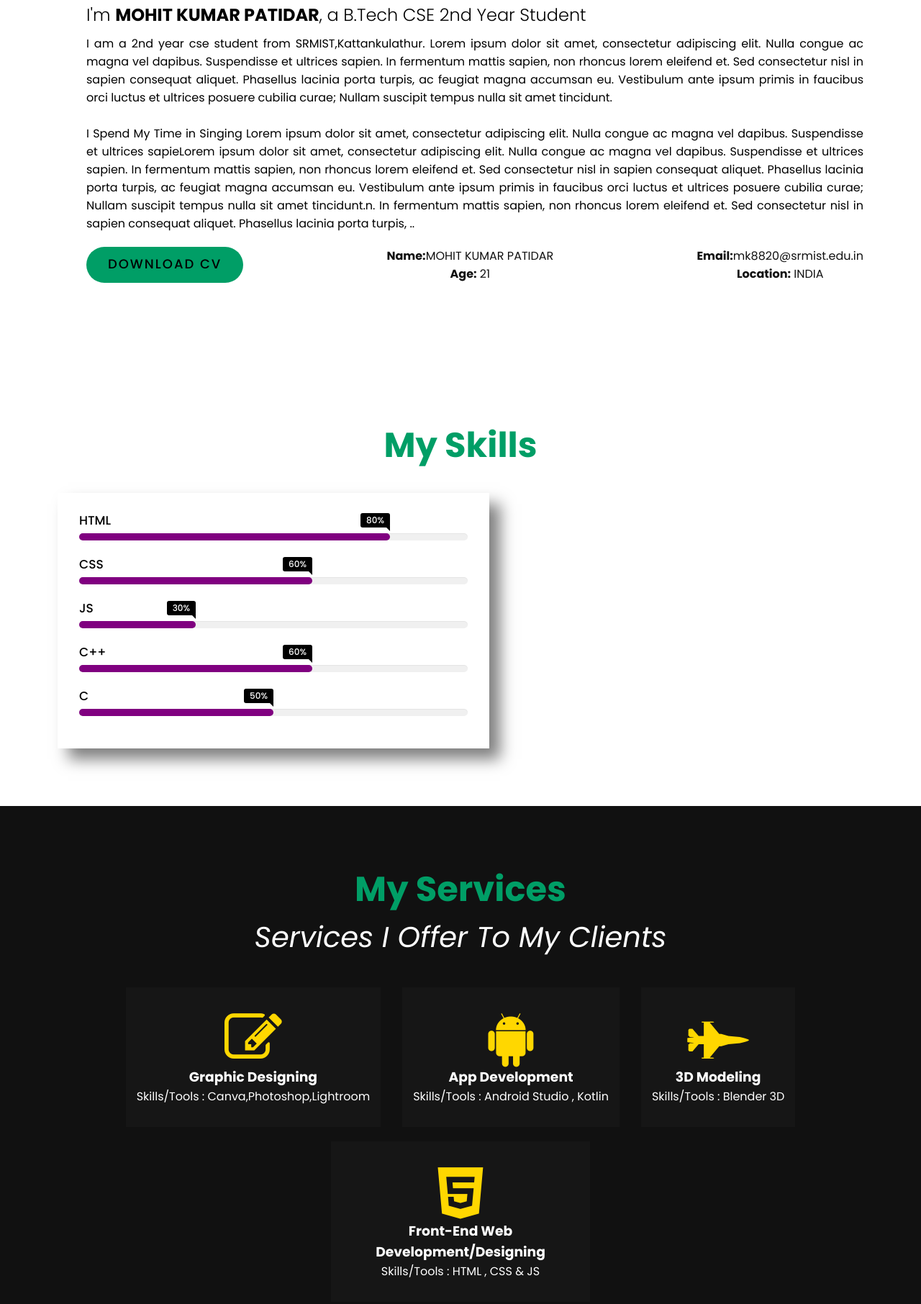
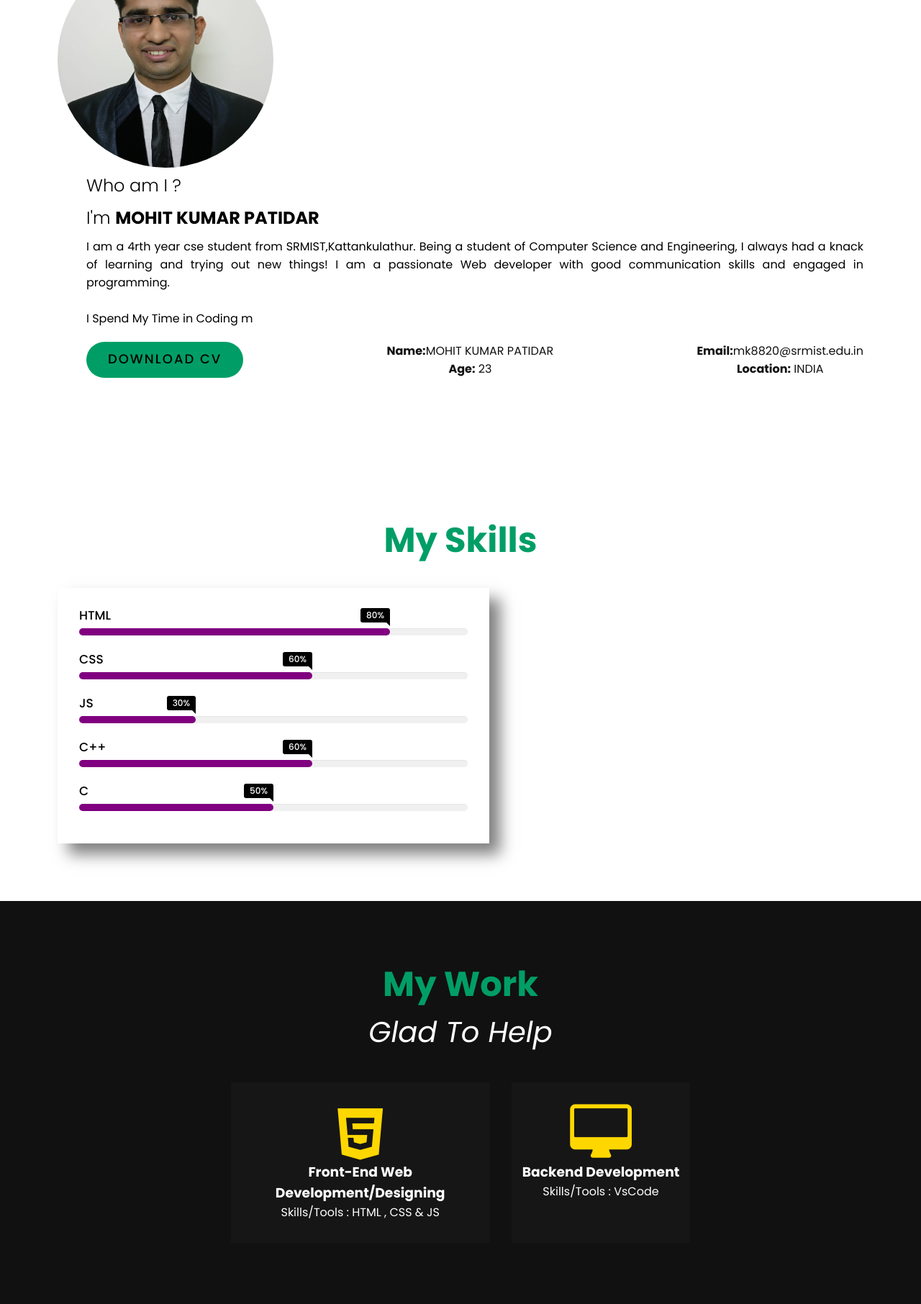
Before and after one commit to MOHIT-PATIDAR9337/Mohit_PortFolio, a plain HTML site: page index.html in a window 1280 px wide. Shown: the part 1109-2921 px from the top of the page at 72% size. Drawn offline with Linux system fonts and the light colour scheme; a script that the page names is missing.

Commit message:
Update index.html

```diff
--- a/index.html
+++ b/index.html
@@ -37,22 +37,20 @@
             </div>
             <div class="content">
                 <div class="w50">
-                    <img src="1.jpg" alt="Profile Photo" class="propic">
+                    <img src="mohit.jpg" alt="Profile Photo" class="propic">
                     <div class="contentBx w50">
                         <h2>Who am I ?</h2>
-                        <h2>I'm <b>MOHIT KUMAR PATIDAR</b>, a B.Tech CSE 2nd Year Student</h2>
-                        <p>I am a 2nd year cse student from SRMIST,Kattankulathur.
-                          Lorem ipsum dolor sit amet, consectetur adipiscing elit. Nulla congue ac magna vel dapibus. Suspendisse et ultrices sapien. In fermentum mattis sapien, non rhoncus lorem eleifend et. Sed consectetur nisl in sapien consequat aliquet. Phasellus lacinia porta turpis, ac feugiat magna accumsan eu. Vestibulum ante ipsum primis in faucibus orci luctus et ultrices posuere cubilia curae; Nullam suscipit tempus nulla sit amet tincidunt.
-
+                        <h2>I'm <b>MOHIT KUMAR PATIDAR</b></h2>
+                        <p>I am a 4rth year cse student from SRMIST,Kattankulathur. Being a student of Computer Science and Engineering, I always had a knack of learning and trying out new things! I am a passionate Web developer with good communication skills and engaged in  programming.
 
                         </p><br>
-                        <p>I Spend My Time in Singing
-                            Lorem ipsum dolor sit amet, consectetur adipiscing elit. Nulla congue ac magna vel dapibus. Suspendisse et ultrices sapieLorem ipsum dolor sit amet, consectetur adipiscing elit. Nulla congue ac magna vel dapibus. Suspendisse et ultrices sapien. In fermentum mattis sapien, non rhoncus lorem eleifend et. Sed consectetur nisl in sapien consequat aliquet. Phasellus lacinia porta turpis, ac feugiat magna accumsan eu. Vestibulum ante ipsum primis in faucibus orci luctus et ultrices posuere cubilia curae; Nullam suscipit tempus nulla sit amet tincidunt.n. In fermentum mattis sapien, non rhoncus lorem eleifend et. Sed consectetur nisl in sapien consequat aliquet. Phasellus lacinia porta turpis, .. </p>
+                        <p>I Spend My Time in Coding
+                             m
                             <div class="heading bottom">
-                                <a href="Mohit PatidarCurriculum Vitae.doc" target="_blank" class="btn round">DOWNLOAD CV</a>
+                                <a href="https://drive.google.com/file/d/1zMBshKT5ZYcAPqoOWSITpGtOnmfcymMC/view" target="_blank" class="btn round">DOWNLOAD CV</a>
                                 <div class="bt">
                                     <b>Name:</b>MOHIT KUMAR PATIDAR<br>
-                                    <b>Age:</b> 21
+                                    <b>Age:</b> 23
                                 </div>
                                 <div class="bt">
                                     <b>Email:</b>mk8820@srmist.edu.in<br>
@@ -110,44 +108,31 @@
 
 
 
-
-
-
             </div>
         </section>
 
         <section class="services" id="services">
             <div class="heading white">
-                <h2>My Services</h2>
-                <p>Services I Offer To My Clients</p>
+                <h2>My Work</h2>
+                <p>Glad To Help</p>
             </div>
             <div class="content">
-                <div class="servicesBx">
-                    <i class="fa fa-pencil-square-o fa-5x"></i>
-                    <h3>Graphic Designing</h3>
-                    <p>Skills/Tools : Canva,Photoshop,Lightroom</p>
-                </div>
 
-
-                    <!--icons from font awesome bootstrap cheatsheet-->
-
-                <div class="servicesBx">
-                    <i class="fa fa-android fa-5x"></i>
-                    <h3>App Development</h3>
-                    <p>Skills/Tools : Android Studio , Kotlin</p>
-
-                </div>
-                <div class="servicesBx">
-                    <i class="fa fa-fighter-jet fa-5x"></i>
-                    <h3>3D Modeling</h3>
-                    <p>Skills/Tools : Blender 3D</p>
-
-                </div>
-                <div class="servicesBx">
+<div class="servicesBx">
                     <i class="fa fa-html5 fa-5x"></i>
                     <h3>Front-End Web Development/Designing</h3>
                     <p>Skills/Tools : HTML , CSS & JS</p>
                 </div>
+                    <!--icons from font awesome bootstrap cheatsheet-->
+
+                <div class="servicesBx">
+                    <i class="fa fa-desktop fa-5x"></i>
+                    <h3>Backend Development</h3>
+                    <p>Skills/Tools : VsCode</p>
+
+                </div>
+
+
 
             </div>
         </section>
@@ -167,7 +152,7 @@
                             </div>
                             <div class="text">
                                 <h3>Address</h3>
-                                <address>Jirapur ,<br> Indore ,<br>MadhyaPradesh,<br> India ,<br> 465691 </address>
+                                <address> ,<br> Indore ,<br>MadhyaPradesh,<br> India ,<br> 465691 </address>
                             </div>
                         </div>
                         <div class="box">
```
